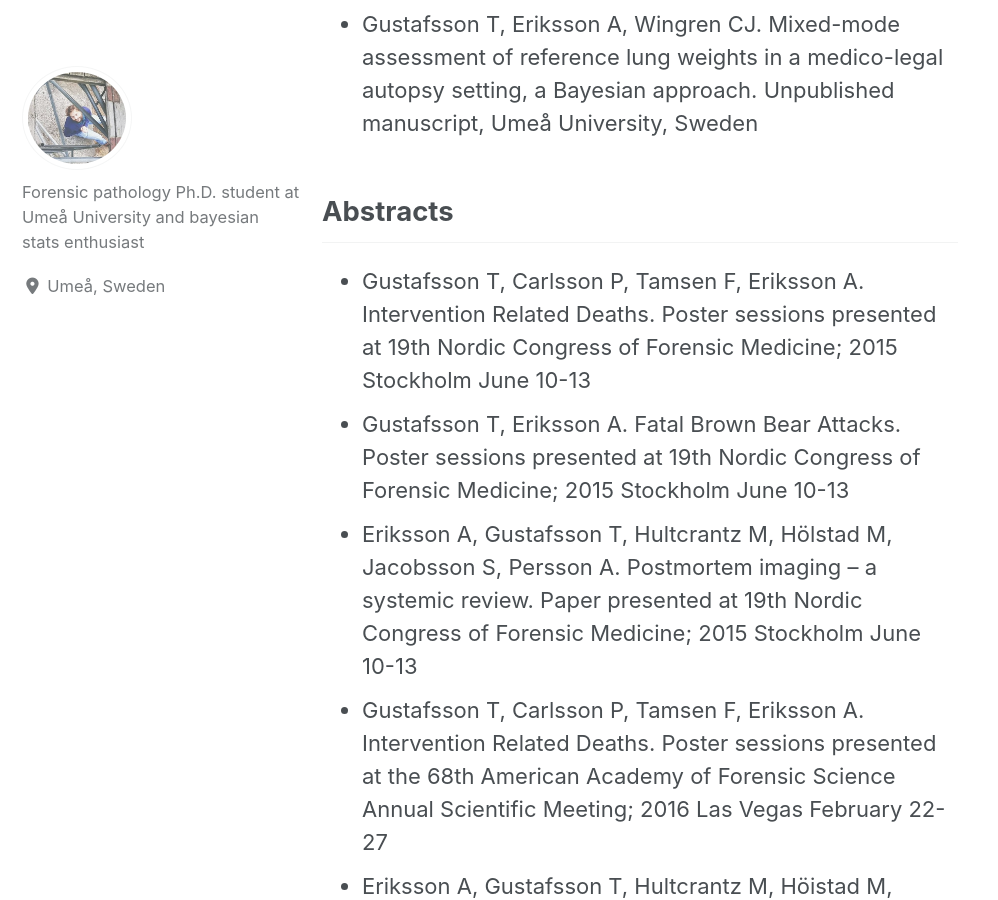
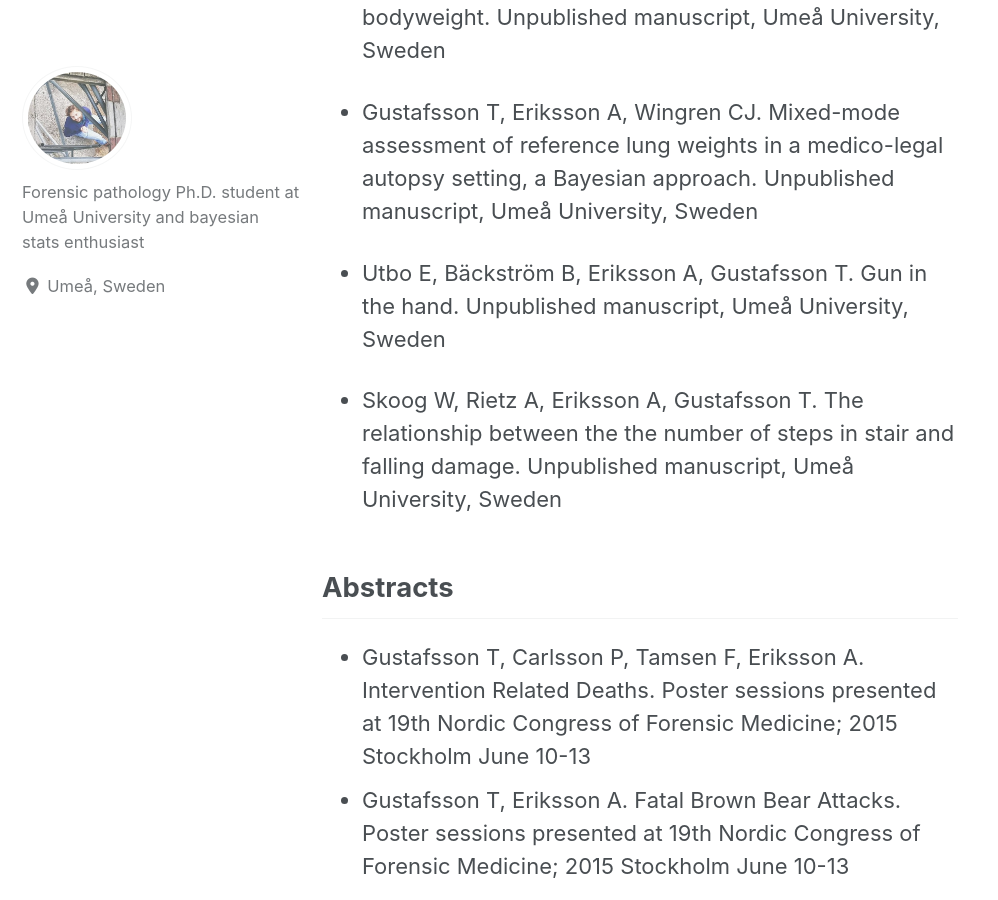
Before and after one commit to torgust/torgust.github.io, a Jekyll site: the page built from _pages/corriculm vitae.md, in a window 1280 px wide and 900 px high, scrolled down 2629 px. Shown: the whole window, without its empty margins (0-998 px from the left). Built offline with Jekyll 4.4.1, drawn with Linux system fonts in a browser that asks for light colours; cached includes are drawn as plain includes; nearby versions of some CDN libraries.

Commit message:
Added to CV

```diff
--- a/_pages/corriculm vitae.md
+++ b/_pages/corriculm vitae.md
@@ -30,11 +30,20 @@ Master of Science in Medicine	Umeå Universitet (sep 2011 – jan 2017)
 
 ## 	Manuscripts
 *	Gustafsson T, Eriksson A, Wingren CJ. Is cardiomegaly at risk of over diagnosis at autopsy? A Bayesian latent variable mixture model of a heart weight using a nationwide autopsy registry. Unpublished manuscript, Umeå University, Sweden
+
 *	Bäckström B, Eriksson A, Gustafsson T. The utility of routine histological sampling in the assessment of cause and manner of death in forensic practice. Unpublished manuscript, Umeå University, Sweden
+
 *	Gustafsson T, Eriksson A, Wingren CJ. The utility of “heavy lungs” and lung to heart weight ratio as a means to identify suspect intoxication cases. Unpublished manuscript, Umeå University, Sweden
+
 *	Gustafsson T, Eriksson A, Taki H, Ruge T. Relationship between rurality and ISS of traffic fatalities in northern Sweden. Unpublished manuscript, Umeå University, Sweden
+
 *	Gustafsson T, Eriksson A, Wingren CJ. The effect of post-mortem interval on body mass – a Bayesian generalized linear model to estimate ante mortem bodyweight. Unpublished manuscript, Umeå University, Sweden
+
 *	Gustafsson T, Eriksson A, Wingren CJ. Mixed-mode assessment of reference lung weights in a medico-legal autopsy setting, a Bayesian approach. Unpublished manuscript, Umeå University, Sweden
+
+*    Utbo E, Bäckström B, Eriksson A, Gustafsson T. Gun in the hand. Unpublished manuscript, Umeå University, Sweden
+
+*   Skoog W, Rietz A, Eriksson A, Gustafsson T. The relationship between the the number of steps in stair and falling damage. Unpublished manuscript, Umeå University, Sweden
 
 
 ## 	Abstracts
```
Also changed, not shown: Gemfile.lock.
